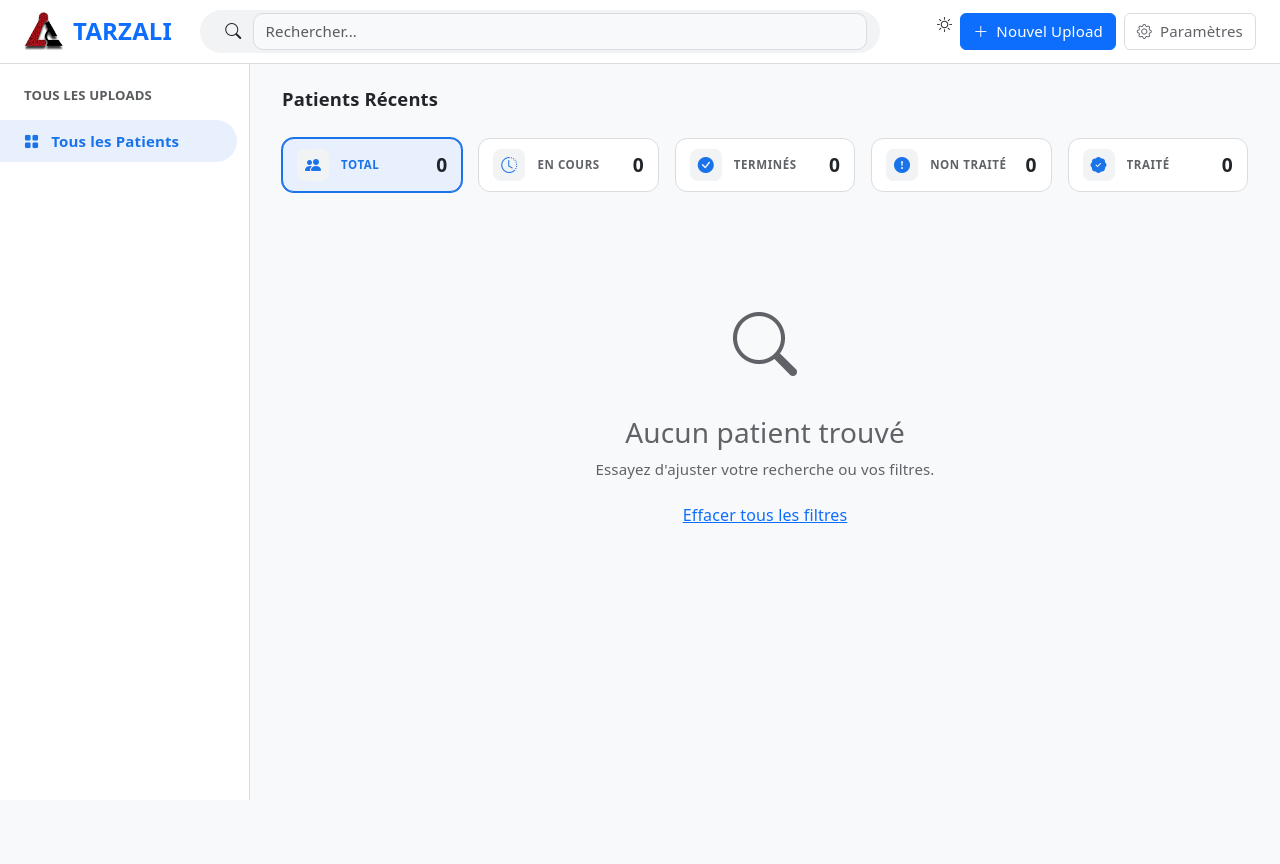
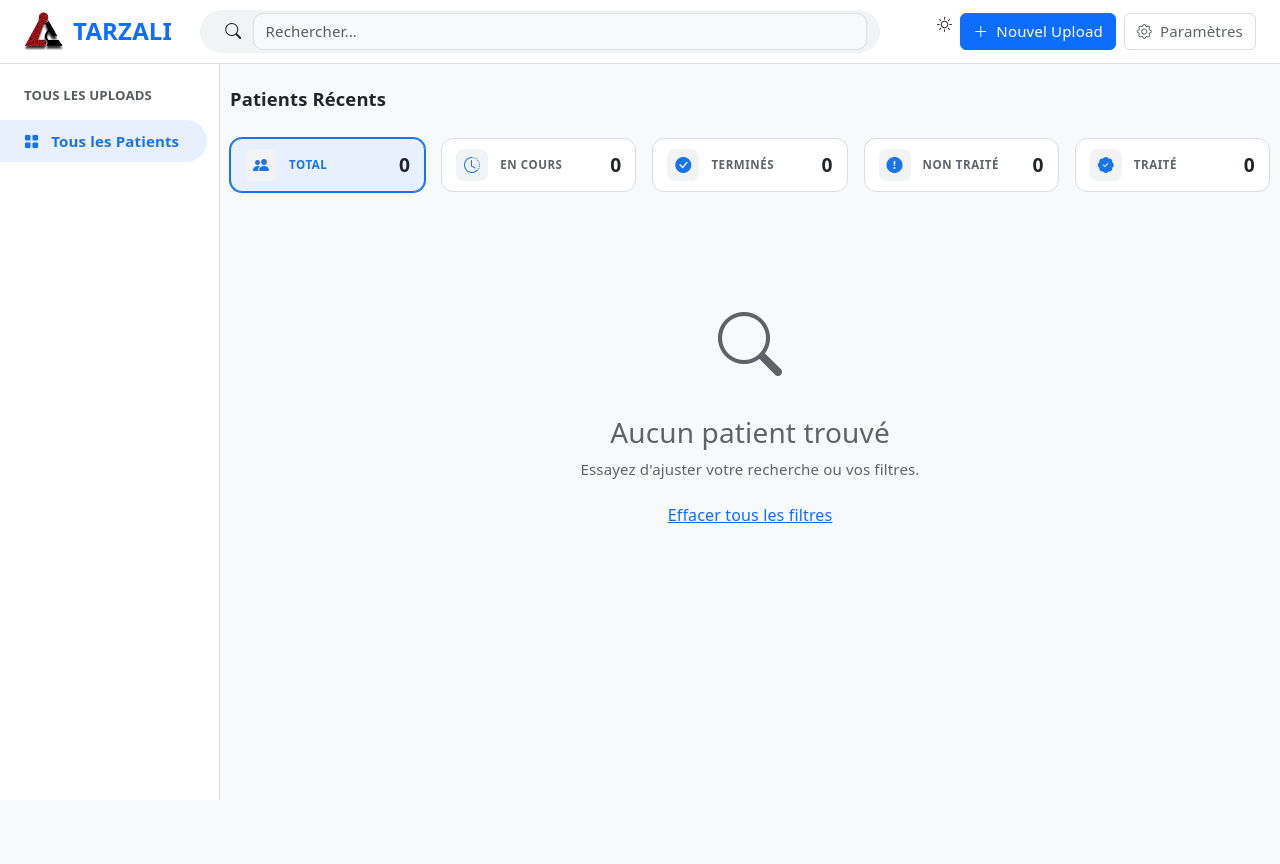
Before and after one commit to belk-hachi/TARZAALI-PDF, a Flask app: page /dashboard in a window 1280 px wide. Run offline with Flask 3, Linux system fonts and the light colour scheme; data that the repository does not hold is empty; some libraries are stand-ins or nearby versions.

Commit message:
feat: adjust sidebar to 220px and content padding to 10px

```diff
--- a/static/css/google_style.css
+++ b/static/css/google_style.css
@@ -20,8 +20,9 @@
     --font-primary: system-ui, -apple-system, sans-serif;
 
     /* Layout Variables */
-    --sidebar-width: 250px;
+    --sidebar-width: 220px;
     --topbar-height: 64px;
+    --content-padding-x: 10px;
 
     /* Light Theme Palette (Layered Hierarchy) */
     --bg-body: #f8f9fa;      /* Layer 0 */
@@ -153,7 +154,7 @@ tr:not(.printed) .patient-name-text {
 .main-content {
     margin-left: var(--sidebar-width);
     margin-top: var(--topbar-height);
-    padding: 1.5rem 2rem;
+    padding: 1.5rem var(--content-padding-x);
 }
 
 .page-title {
```
